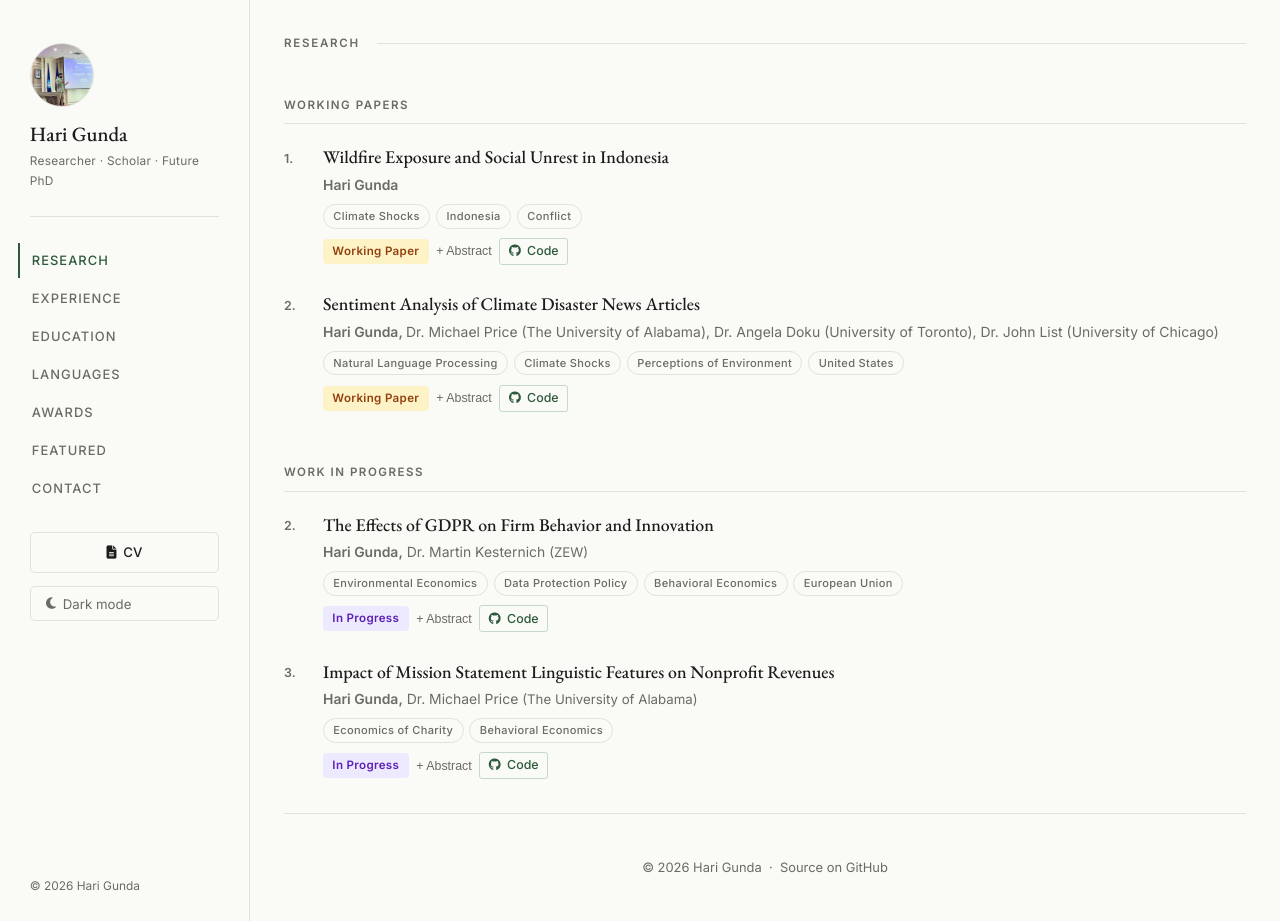
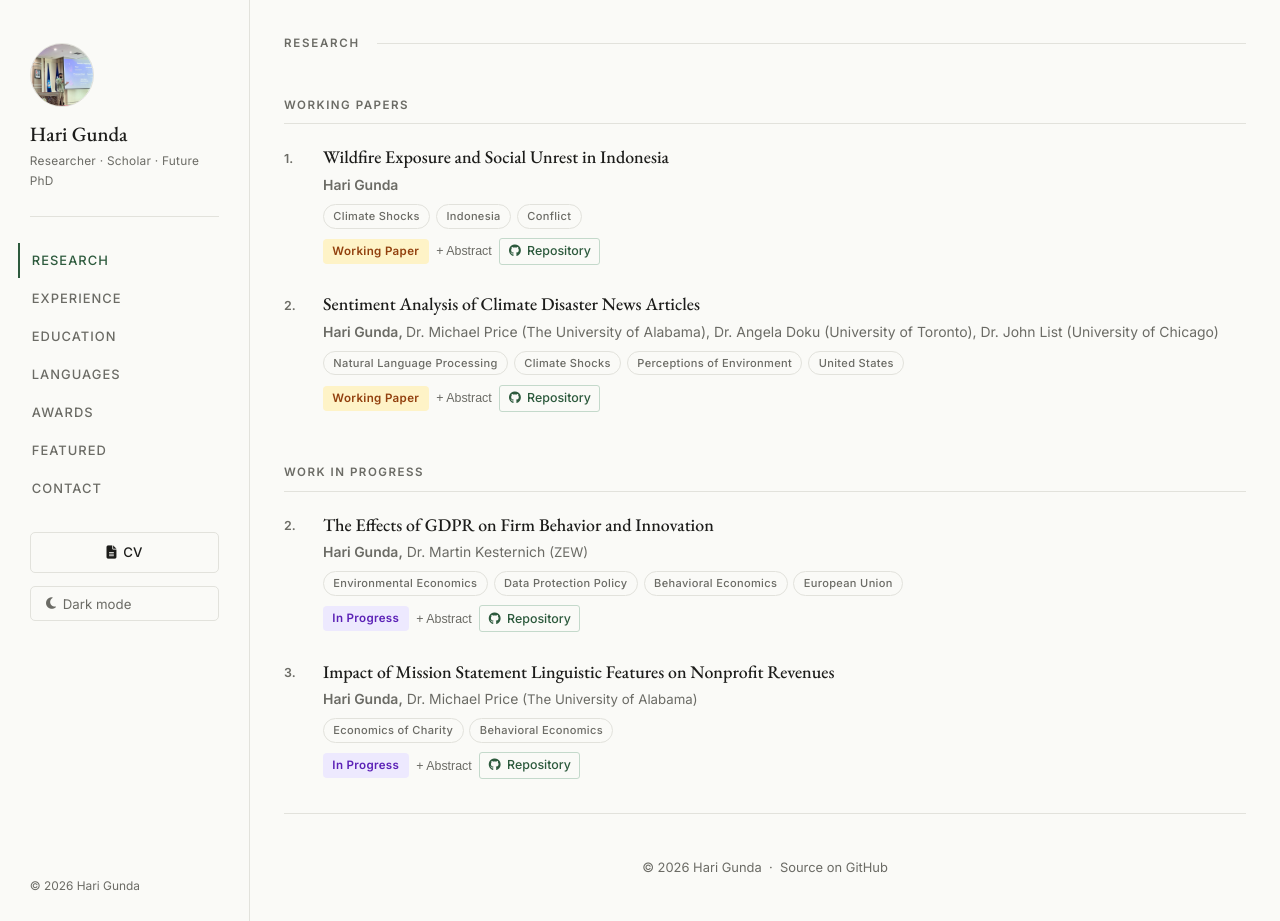
Before and after one commit to Hariaksha/hariaksha.github.io, a Jekyll site: the page built from research/index.html, in a window 1280 px wide and 921 px high. Built offline with Jekyll 4.4.1, drawn with Linux system fonts in a browser that asks for light colours.

Commit message:
change "code" to "repository" on github link text

```diff
--- a/research/index.html
+++ b/research/index.html
@@ -26,7 +26,7 @@
             <span class="badge badge-wp">Working Paper</span>
             <button class="abstract-btn" onclick="openResearchModal({title:'Climate Pressures and Conflict in Indonesia',authors:'Hari Gunda',tags:['Climate Shocks','Indonesia','Conflict'],abstract:'Creating a time- and district-fixed effects model along with a wind instrumental variables model to find causal effects of wildfire exposure on conflict intensity and probability in Indonesia.'})">+ Abstract</button>
              <a href="https://github.com/hariaksha/climate-conflict" class="paper-link" target="_blank">
-              <i class="fab fa-github"></i> Code
+              <i class="fab fa-github"></i> Repository
             </a>
           </div>
         </div>
@@ -49,7 +49,7 @@
             <button class="abstract-btn" onclick="openResearchModal({title:'Sentiment Analysis of Climate Disaster News Articles',authors:'Hari Gunda, Dr. Michael Price (The University of Alabama), Dr. Angela Doku (University of Toronto), Dr. John List (University of Chicago)',tags:['Natural Language Processing','Climate Shocks', 'Perceptions of Environment', 'United States'],abstract:'This paper uses a NOAA dataset of climate disasters in the United States and web scraped news articles about those disasters from newspapers across the country to understand how climate disasters are communicated across geography, type of disaster, and other categories. We are particularly interested in learning under what circumstances these climate disasters are attributed to climate change versus natural causes.'})">+ Abstract</button>
             <!-- ✏️ Uncomment when ready: <a href="/assets/pdfs/paper1.pdf" class="paper-link" target="_blank">PDF</a> -->
              <a href="https://github.com/hariaksha/climate-disaster" class="paper-link" target="_blank">
-              <i class="fab fa-github"></i> Code
+              <i class="fab fa-github"></i> Repository
             </a>
           </div>
         </div>
@@ -79,7 +79,7 @@
             <span class="badge badge-ip">In Progress</span>
             <button class="abstract-btn" onclick="openResearchModal({title:'The Effects of GDPR on Firm Behavior and Innovation',authors:'Hari Gunda, Dr. Martin Kesternich (ZEW)',tags:['Environmental Economics','Data Protection Policy'],abstract:'An empirical study of how the European Union\'s General Data Protection Regulation (GDPR) and uncertainty surrounding the policy has affected compliance costs, innovation activity, and data practices among European firms.'})">+ Abstract</button>
             <a href="https://github.com/hariaksha/gdpr" class="paper-link" target="_blank">
-              <i class="fab fa-github"></i> Code
+              <i class="fab fa-github"></i> Repository
             </a>
           </div>
         </div>
@@ -98,7 +98,7 @@
             <span class="badge badge-ip">In Progress</span>
             <button class="abstract-btn" onclick="openResearchModal({title:'Impact of Mission Statement Linguistic Features on Nonprofit Revenues',authors:'Hari Gunda, Dr. Michael Price (The University of Alabama)',tags:['Economics of Charity','Behavioral Economics'],abstract:'Using NLP to determine how linguistic features of mission statements impact revenues of tax-exempt organizations in the United States.'})">+ Abstract</button>
             <a href="https://github.com/hariaksha/charity-research" class="paper-link" target="_blank">
-              <i class="fab fa-github"></i> Code
+              <i class="fab fa-github"></i> Repository
             </a>
           </div>
         </div>
```
